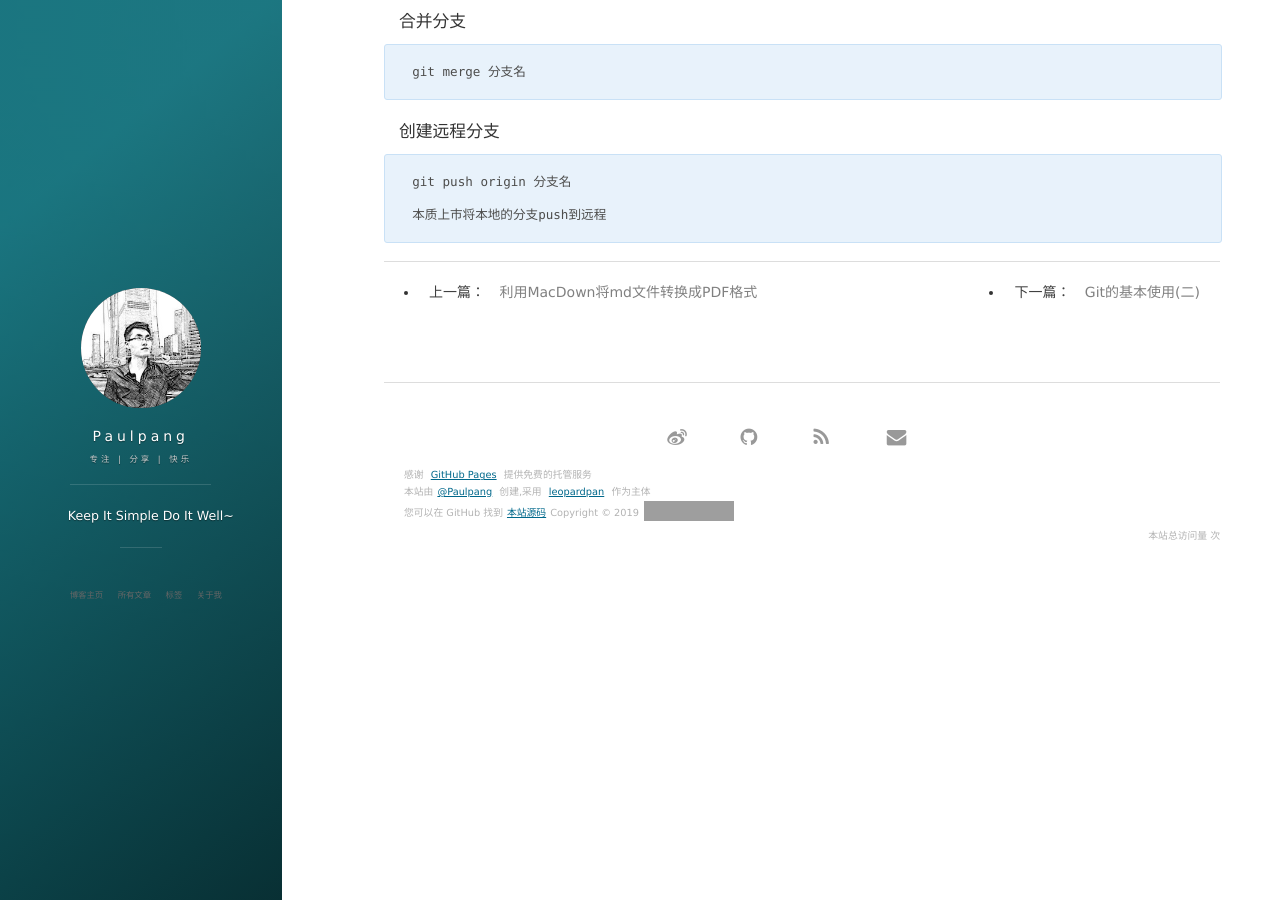
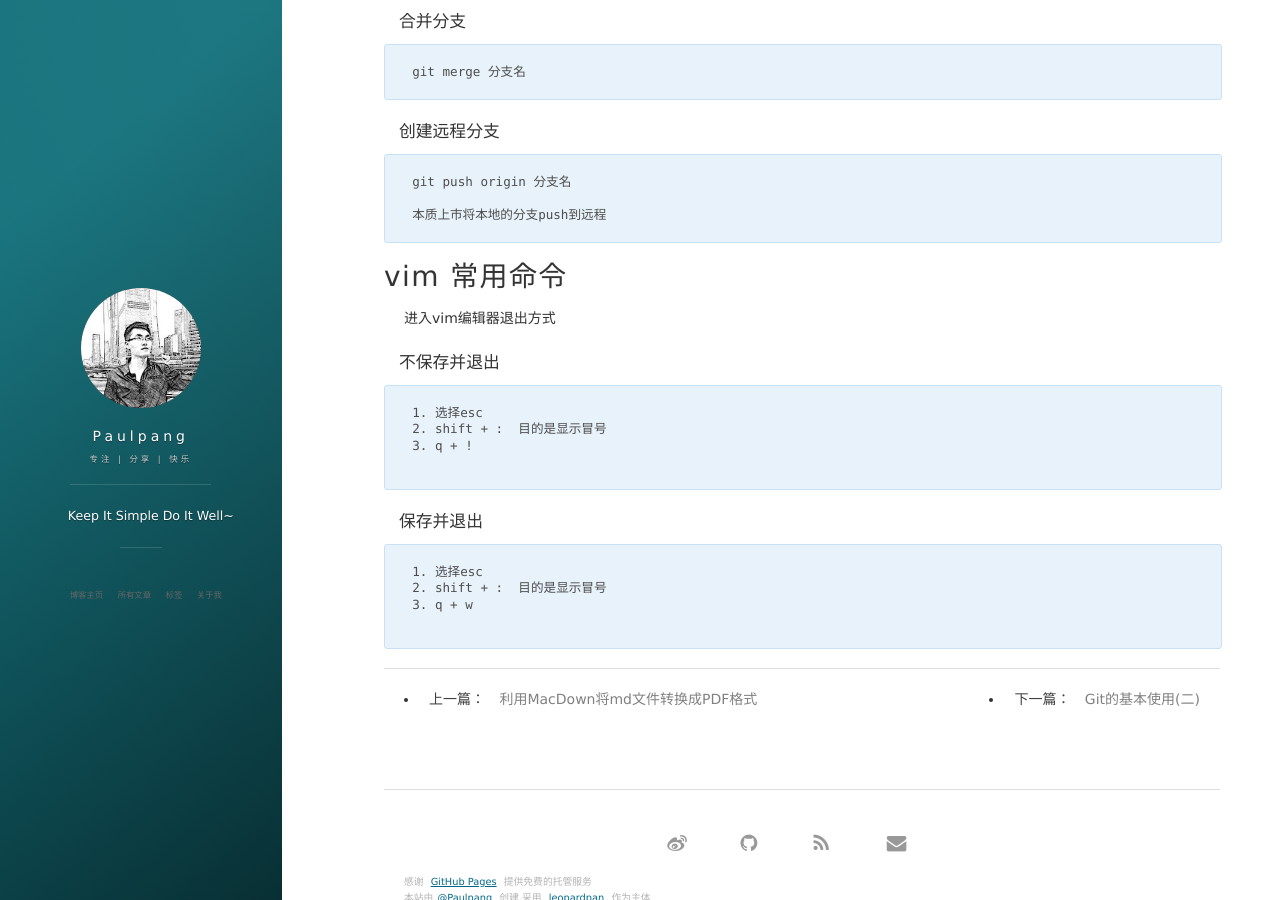
Before and after one commit to Paulpang/Paulpang.github.io, a Jekyll site: the page built from _posts/2015-10-10-Git_One.md, in a window 1280 px wide and 900 px high, scrolled down 5563 px. Built offline with Jekyll 4.4.1, drawn with Linux system fonts in a browser that asks for light colours; nearby versions of some CDN libraries; comment, search, counter and statistics services are not loaded; grey boxes are pictures that could not be loaded.

Commit message:
添加Vim命令

````diff
--- a/_posts/2015-10-10-Git_One.md
+++ b/_posts/2015-10-10-Git_One.md
@@ -286,3 +286,25 @@ git push origin 分支名
 
 本质上市将本地的分支push到远程
 ```
+
+# vim 常用命令
+
+进入vim编辑器退出方式
+
+#### 不保存并退出
+
+```bash
+1. 选择esc
+2. shift + :  目的是显示冒号
+3. q + !
+
+```
+
+#### 保存并退出
+
+```bash
+1. 选择esc
+2. shift + :  目的是显示冒号
+3. q + w
+
+```
````
